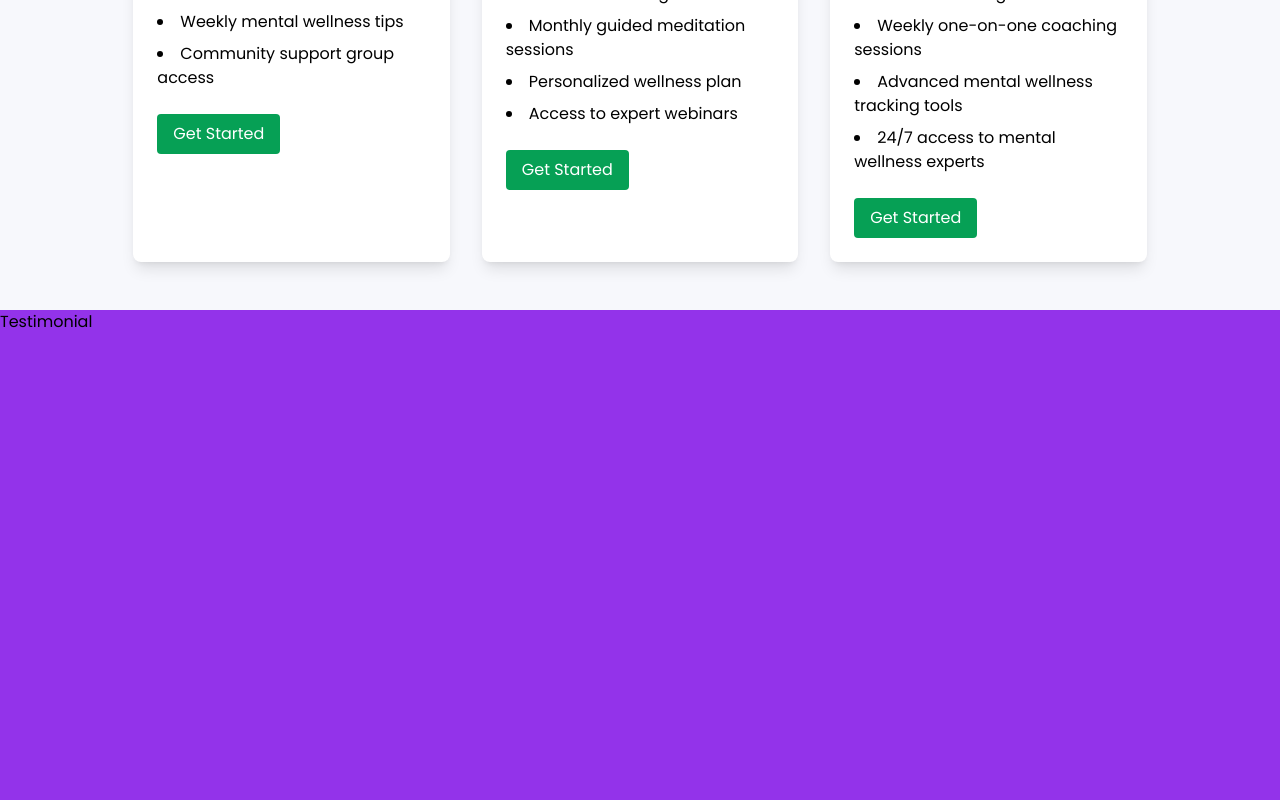
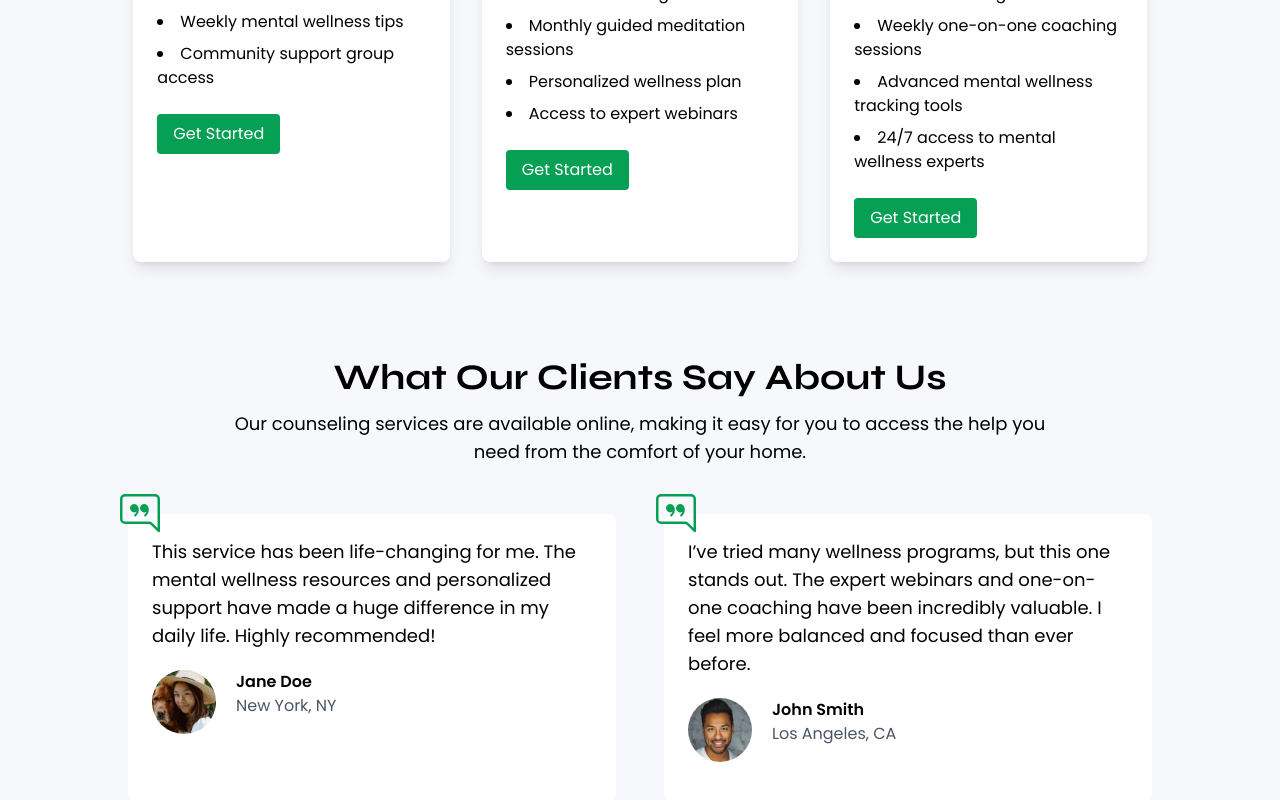
Before and after one commit to Pritamdutta7498/MindLeap-Mental-wellness, a React (Vite) app: page / in a window 1280 px wide. Shown: the part 3614-4414 px from the top of the page. Built offline with nearby package versions, Linux system fonts and the light colour scheme.

Commit message:
testimonial sectin is completed

```diff
--- a/src/components/Testimonial.jsx
+++ b/src/components/Testimonial.jsx
@@ -1,9 +1,63 @@
 import React from "react";
+// import review1 from "..assets/review1.webp";
+// import review2 from "..assets/review2.webp";
+import img1 from "../assets/review1.webp"
+import img2 from "../assets/review2.webp"
+import { BsChatRightQuote } from "react-icons/bs";
+
+const testimonials = [
+  {
+    name: "Jane Doe",
+    location: "New York, NY",
+    review:
+      "This service has been life-changing for me. The mental wellness resources and personalized support have made a huge difference in my daily life. Highly recommended!",
+    image: img1,
+  },
+  {
+    name: "John Smith",
+    location: "Los Angeles, CA",
+    review:
+      "I’ve tried many wellness programs, but this one stands out. The expert webinars and one-on-one coaching have been incredibly valuable. I feel more balanced and focused than ever before.",
+    image: img2,
+  },
+];
 
 const Testimonial = () => {
   return (
-    <div id="testimonial" className="h-screen bg-purple-600">
-      Testimonial
+    <div id="testimonial" className="bg-[#f7f8fc] py-12">
+      <div className="container mx-auto">
+        <div className="text-center mb-12">
+          <h2 className="text-4xl font-bold font-secondary mb-3">
+            What Our Clients Say About Us
+          </h2>
+          <p className="text-lg md:w-2/3 mb-12 mx-auto">
+            Our counseling services are available online, making it easy for you
+            to access the help you need from the comfort of your home.
+          </p>
+        </div>
+        <div className="flex flex-col md:w-4/5 mx-auto md:flex-row md:gap-12 gap-8">
+          {testimonials.map((testimonial, index) => (
+            <div
+              key={index}
+              className="relative bg-white rounded-lg p-6 flex-1"
+            >
+              <div className="absolute top-0 left-3 transform -translate-x-1/2 -translate-y-1/2">
+                <BsChatRightQuote className="size-5 md:size-10 text-primary" />
+              </div>
+              <div className="flex flex-col space-y-3 mb-4">
+                <p className="text-lg mb-2">{testimonial.review}</p>
+                <div className="flex gap-1">
+                  <img src={testimonial.image} alt="review img" className="size-16 rounded-full object-cover mr-4" />
+                  <div>
+                    <p className="font-semibold">{testimonial.name}</p>
+                    <p className="text-gray-600">{testimonial.location}</p>
+                  </div>
+                </div>
+              </div>
+            </div>
+          ))}
+        </div>
+      </div>
     </div>
   );
 };
```
